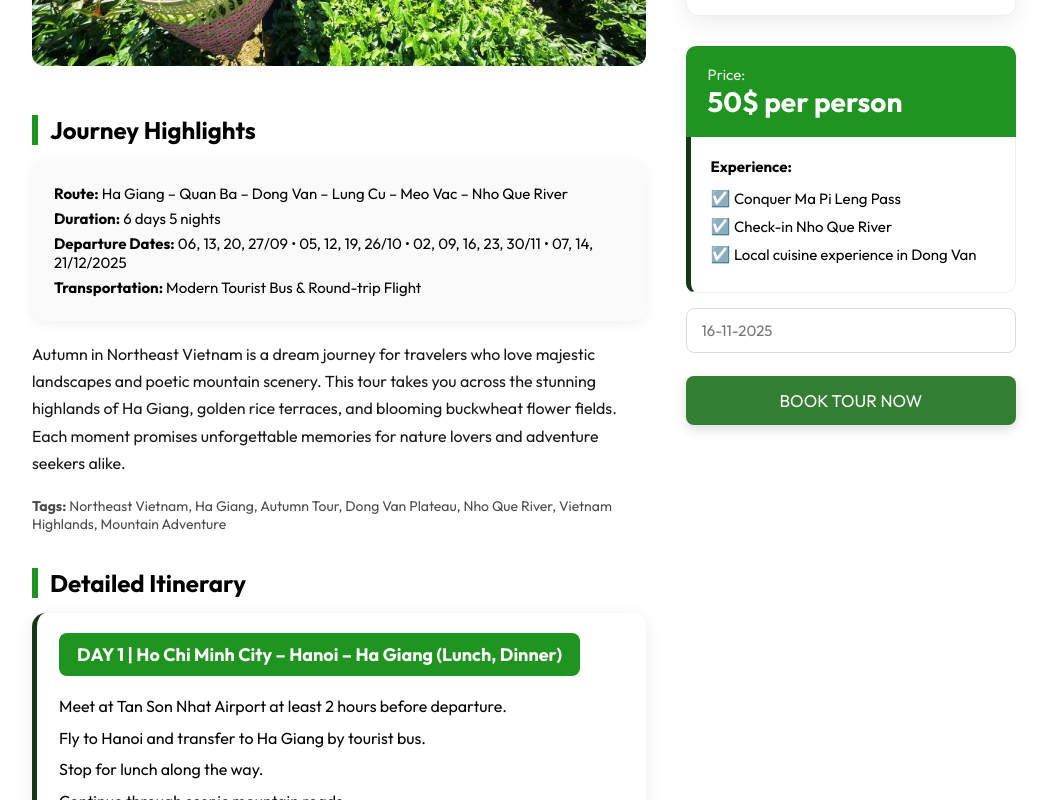
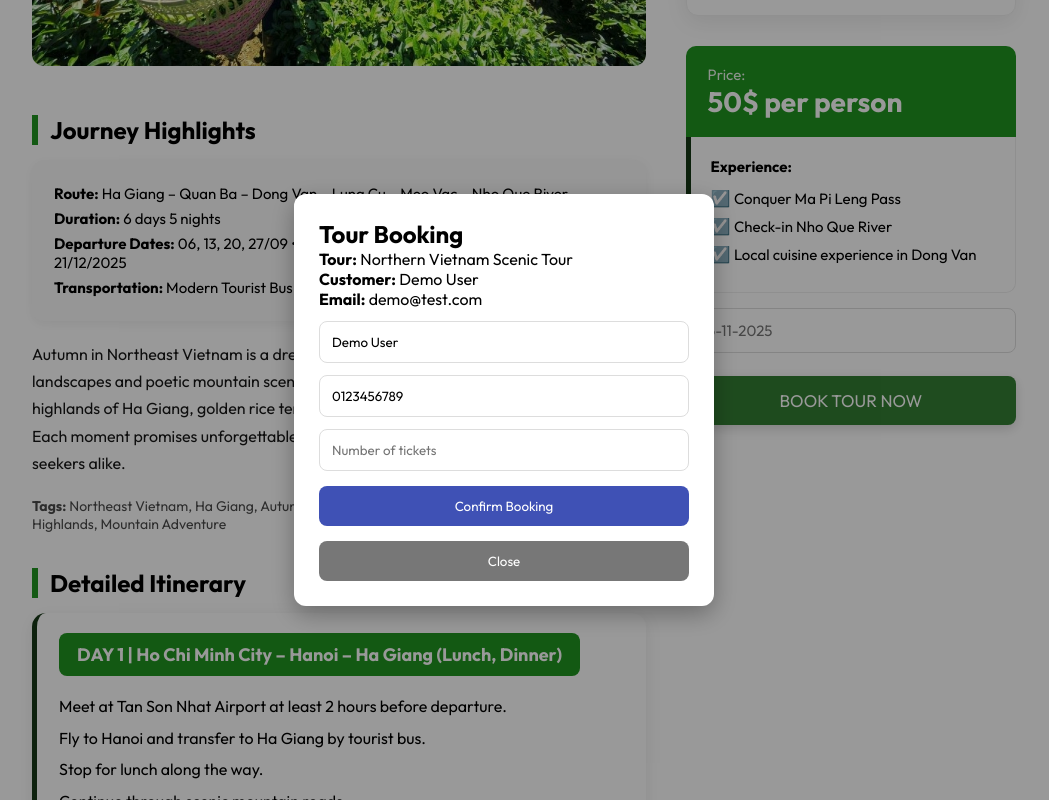
Before and after one commit to NuHuyn/AgriTour, a React (Vite) app in the folder font_end/: page /tour-details/1 in a window 1280 px wide. Both pictures are taken after a click on the button "BOOK TOUR NOW". Shown: the part 632-1432 px from the top of the page, without its empty margins (136-1185 px from the left). Built offline with nearby package versions, Linux system fonts and the light colour scheme.

Commit message:
add book popup

```diff
--- /dev/null
+++ b/font_end/src/components/BookingPopup/BookingPopup.css
@@ -0,0 +1,49 @@
+.popup-overlay {
+  position: fixed;
+  top: 0;
+  left: 0;
+  height: 100%;
+  width: 100%;
+  background: rgba(0,0,0,0.4);
+  display: flex;
+  justify-content: center;
+  align-items: center;
+  z-index: 999;
+}
+
+.popup-box {
+  background: white;
+  width: 420px;
+  padding: 25px;
+  border-radius: 12px;
+  box-shadow: 0 8px 25px rgba(0,0,0,0.3);
+  animation: popupFade 0.3s ease;
+}
+
+.popup-box input {
+  width: 100%;
+  padding: 12px;
+  margin-top: 12px;
+  border-radius: 8px;
+  border: 1px solid #ddd;
+}
+
+.popup-box button {
+  width: 100%;
+  padding: 12px;
+  margin-top: 15px;
+  background: #3f51b5;
+  color: white;
+  border: none;
+  border-radius: 8px;
+  cursor: pointer;
+}
+
+.close-btn {
+  background: #777 !important;
+}
+
+@keyframes popupFade {
+  from { transform: translateY(-20px); opacity: 0; }
+  to { transform: translateY(0); opacity: 1; }
+}
--- /dev/null
+++ b/font_end/src/components/BookingPopup/BookingPopup.jsx
@@ -0,0 +1,26 @@
+import React from 'react'
+import './BookingPopup.css'
+const BookingPopup = ({ setShowBooking, selectedTour, user }) => {
+
+
+  return (
+      <div className="popup-overlay">
+      <div className="popup-box">
+        <h2>Tour Booking</h2>
+
+        <p><b>Tour:</b> {selectedTour.tour_name}</p>
+        <p><b>Customer:</b> {user.full_name}</p>
+        <p><b>Email:</b> {user.email}</p>
+
+        <input type="text" placeholder="Full Name" defaultValue={user.full_name} />
+        <input type="text" placeholder="Phone Number" defaultValue={user.phone} />
+        <input type="number" placeholder="Number of tickets" />
+
+        <button className="confirm-btn">Confirm Booking</button>
+        <button className="close-btn" onClick={() => setShowBooking(false)}>Close</button>
+      </div>
+    </div>
+  )
+}
+
+export default BookingPopup
--- a/font_end/src/components/LoginPopup/LoginPopup.css
+++ b/font_end/src/components/LoginPopup/LoginPopup.css
@@ -2,14 +2,19 @@
   width: 20px;
   cursor: pointer;
 }
-.login-popup{
-  position:absolute;
-  z-index:2;
+.login-popup {
+  position: fixed;   /* ⭐ phải là fixed */
+  top: 0;
+  left: 0;
   width: 100%;
-  height:100%;
+  height: 100%;
+  z-index: 9999;     /* ⭐ popup luôn đè trên mọi thứ */
   background-color: rgba(0,0,0,0.5);
-  display: grid;;
+
+  display: grid;
+  place-items: center;  /* căn giữa popup */
 }
+
 .login-popup-container{
   place-self: center;
   width: max(23vw,330px);
--- a/font_end/src/context-store/AuthContext.jsx
+++ b/font_end/src/context-store/AuthContext.jsx
@@ -13,13 +13,20 @@ export const AuthProvider = ({ children }) => {
   });
   */
 
-     const [user, setUser] = useState({
+     /*const [user, setUser] = useState({
      full_name: "Partner Tester",
      email: "partner@test.com",
      role: "partner"
     });
-
-
+  */
+  const [user, setUser] = useState({
+  id: 1,
+  full_name: "Demo User",
+  email: "demo@test.com",
+  phone: "0123456789",
+  role: "customer",
+  token: "DEMO_TOKEN"
+  });
   return (
     <AuthContext.Provider value={{ user, setUser }}>
       {children}
--- a/font_end/src/context-store/StoreContext.jsx
+++ b/font_end/src/context-store/StoreContext.jsx
@@ -6,11 +6,13 @@ export const StoreContext = createContext(null)
 // Default export: a Provider component that wraps the app and supplies state
 const StoreContextProvider = ({ children }) => {
   // 👉 nếu cần state chung cho toàn app, khai báo ở đây
-
+  const [user, setUser] = useState(null);
   const [region, setRegion] = useState('All');
   const contextValue = {
     region,
-    setRegion
+    setRegion,
+    user,
+    setUser
   }
 
   return (
--- a/font_end/src/pages/Tour/TourDetail.jsx
+++ b/font_end/src/pages/Tour/TourDetail.jsx
@@ -1,9 +1,18 @@
-import React from "react";
+import React,{useState,useContext} from "react";
 import { useParams } from "react-router-dom";
 import { tour, list_tour_1, list_tour_2 } from "../../assets/assets";
 import { tour_full_sample_list } from "../../assets/tour_sample_full";
+import { useAuth } from "../../context-store/AuthContext";
+import LoginPopup from "../../components/LoginPopup/LoginPopup";
+import BookingPopup from "../../components/BookingPopup/BookingPopup";
 import './TourDetail.css'
 const TourDetail = () => {
+  const [showLogin, setShowLogin] = useState(false);
+  const [showBooking, setShowBooking] = useState(false);
+
+// lấy user từ Context
+  const { user, setUser } = useAuth();
+
 
   const { id } = useParams();
 
@@ -24,6 +33,18 @@ const selectedTour =
   if (!selectedTour) {
     return <h2 style={{ textAlign: "center", marginTop: "50px" }}>Tour not found</h2>;
   }
+
+ const handleBookClick = () => {
+  if (!user) {
+    // ❌ Chưa login → bật popup login
+    setShowLogin(true);
+  } else {
+    // ✔ Đã login → mở popup booking
+    setShowBooking(true);
+  }
+};
+
+
 
   return (
     <div className="tour-detail-container">
@@ -139,11 +160,35 @@ const selectedTour =
   />
 
   {/* BUTTON */}
-  <button className="book-btn">BOOK TOUR NOW</button>
+  <button className="book-btn" onClick={handleBookClick}>
+     BOOK TOUR NOW
+  </button>
+
 
 </div>
 
       </div>
+
+      {/* POPUP LOGIN */}
+      {showLogin && (
+        <LoginPopup
+          setShowLogin={setShowLogin}
+          setUser={(u) => {
+            setUser(u);
+            setShowBooking(true);
+          }}
+        />
+      )}
+
+      {/* POPUP BOOKING */}
+      {showBooking && (
+        <BookingPopup
+          setShowBooking={setShowBooking}
+          selectedTour={selectedTour}
+          user={user}
+        />
+      )}
+
     </div>
   )
 }
```
